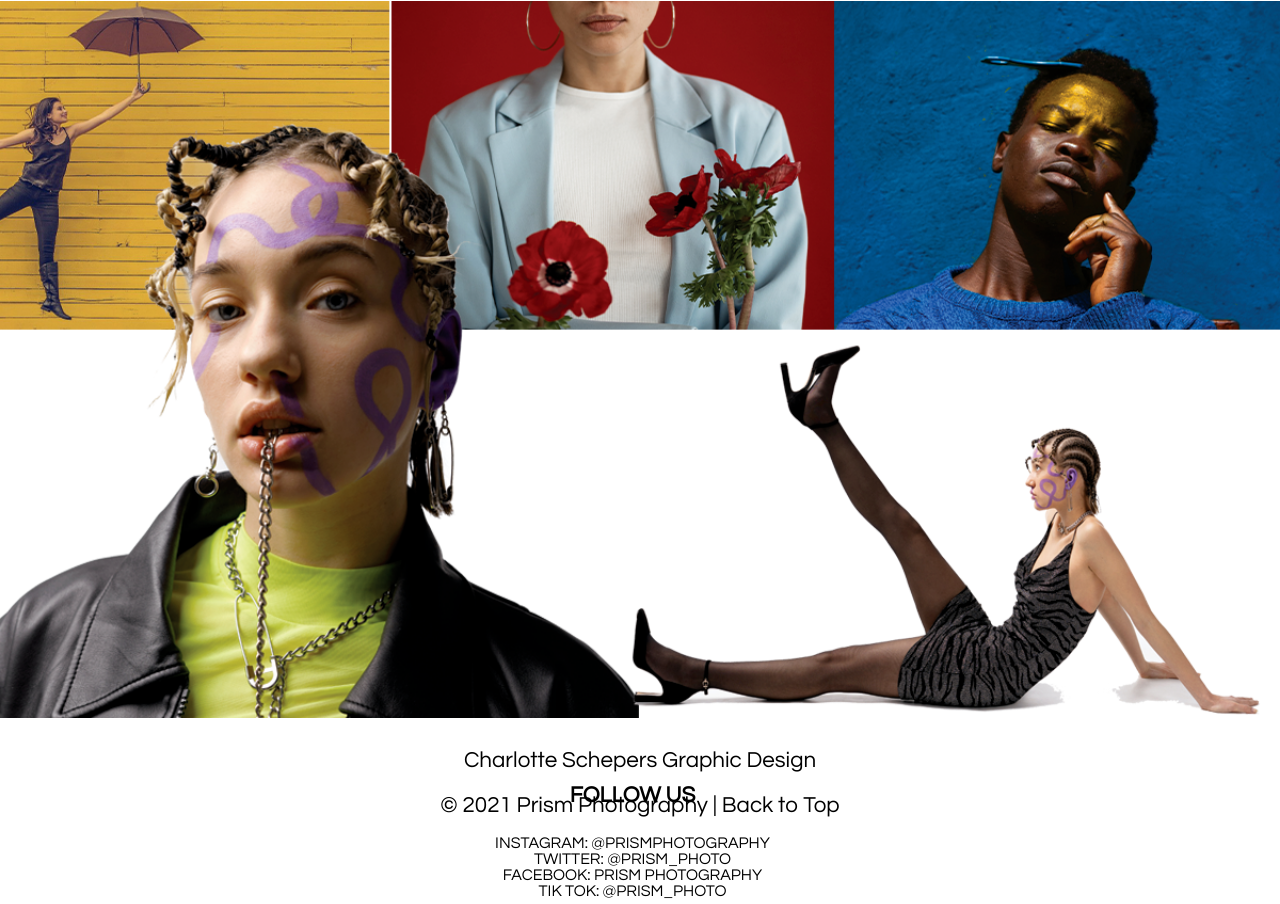
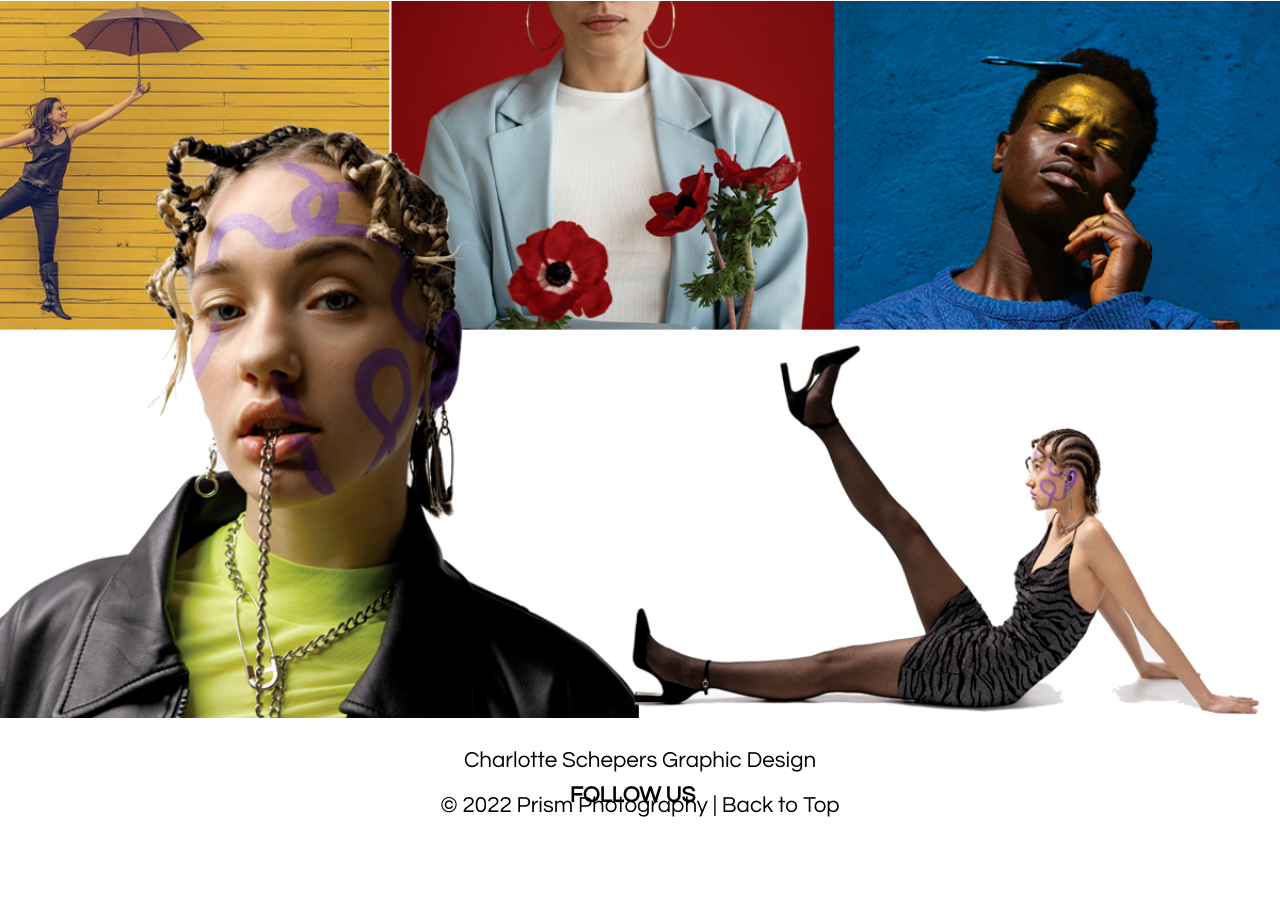
Before and after one commit to cschepers0002/prism, a plain HTML site: page index.html in a window 1280 px wide. Shown: the part 985-1889 px from the top of the page. After the commit the page ends 1829 px from the top, so only its background shows below. Drawn offline with Linux system fonts and the light colour scheme.

Commit message:
Update index.html
Took out social media text, will become imgs of social media icons. Updated to 2022

```diff
--- a/index.html
+++ b/index.html
@@ -40,16 +40,12 @@
 	</div>
 	<div class="footerimg">
 		<div class="footerimg-text">
-			<h2><b>FOLLOW US</b></h2><p>INSTAGRAM: @PRISMPHOTOGRAPHY<br>
-			TWITTER: @PRISM_PHOTO<br>
-			FACEBOOK: PRISM PHOTOGRAPHY<br>
-			TIK TOK: @PRISM_PHOTO<br>
-			</p>
+			<h2><b>FOLLOW US</b></h2>
 		</div>
 		<img src="footerimg.png" alt="img2" style="width:100%">
 	</div>
 		<footer>
-	      <p>Charlotte Schepers Graphic Design</p><p>&copy; 2021 Prism Photography | <a href="#">Back to Top</a></p>
+	      <p>Charlotte Schepers Graphic Design</p><p>&copy; 2022 Prism Photography | <a href="#">Back to Top</a></p>
 	    </footer>
 
 		<!--  Don't Touch Javascript below
```
